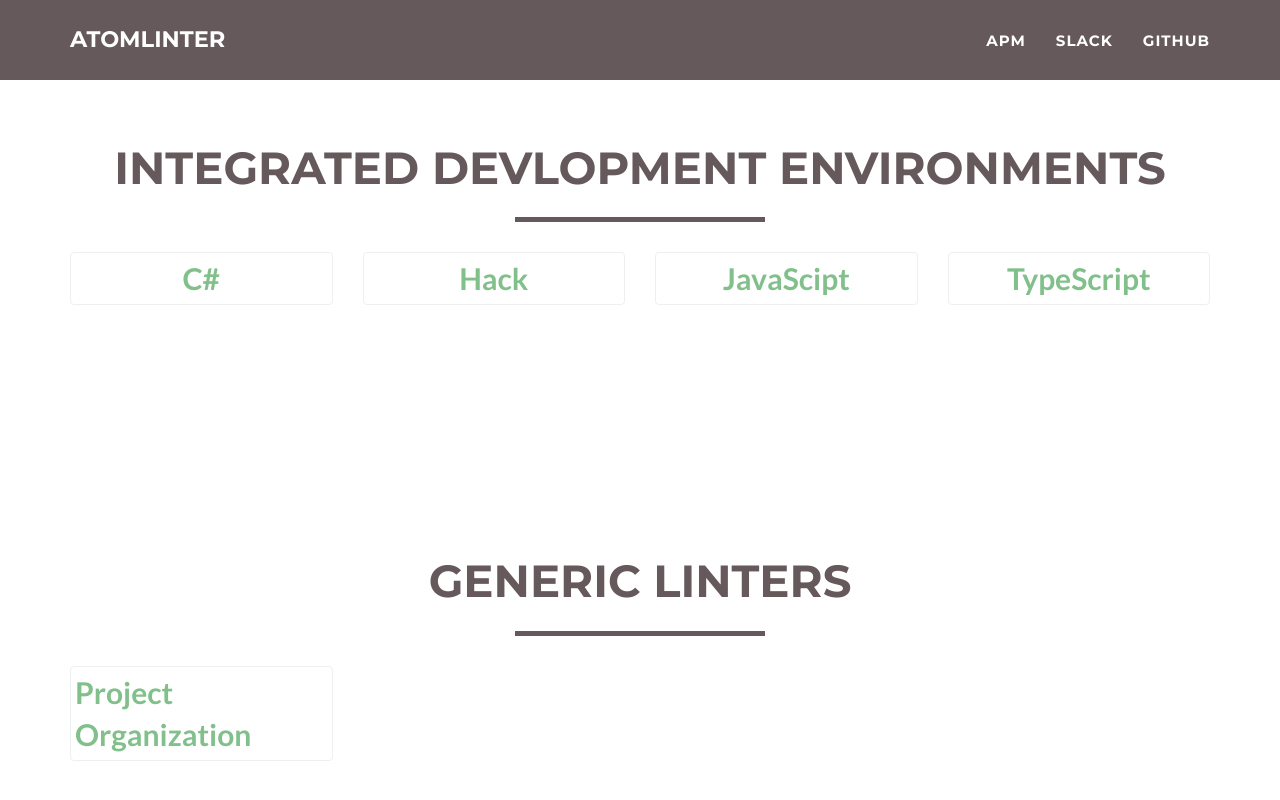
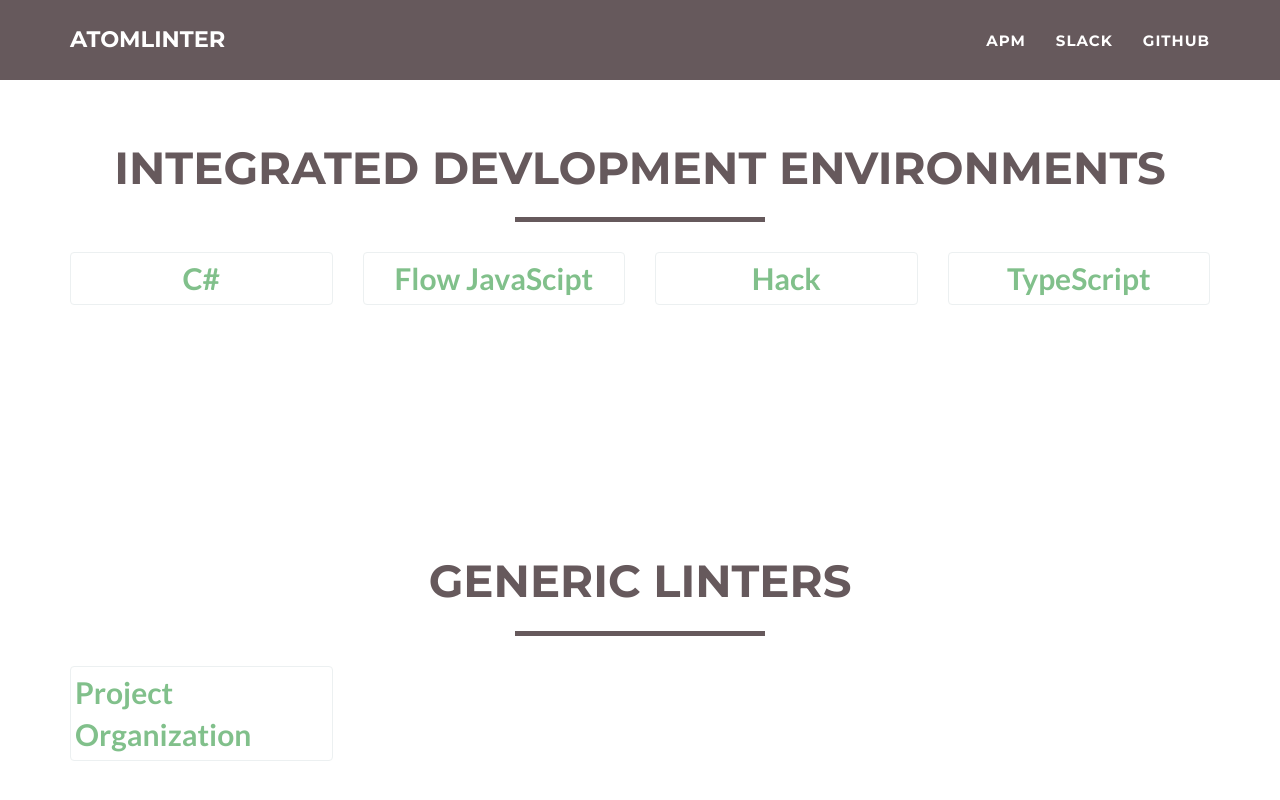
Before and after one commit to AtomLinter/atomlinter.github.io, a Jekyll site: the page built from index.html, in a window 1280 px wide and 900 px high, scrolled down 2276 px. Shown: the top 800 px of the window. Built offline with Jekyll 4.4.1, drawn with Linux system fonts in a browser that asks for light colours.

Commit message:
It's Flow JS supported by Nuclide IDE features.

```diff
--- a/_config.yml
+++ b/_config.yml
@@ -328,7 +328,7 @@
         packages:
           - title: nuclide-installer
             url: https://atom.io/packages/nuclide-installer
-      - title: JavaScipt
+      - title: Flow JavaScipt
         modal: js
         packages:
           - title: nuclide-installer
```
